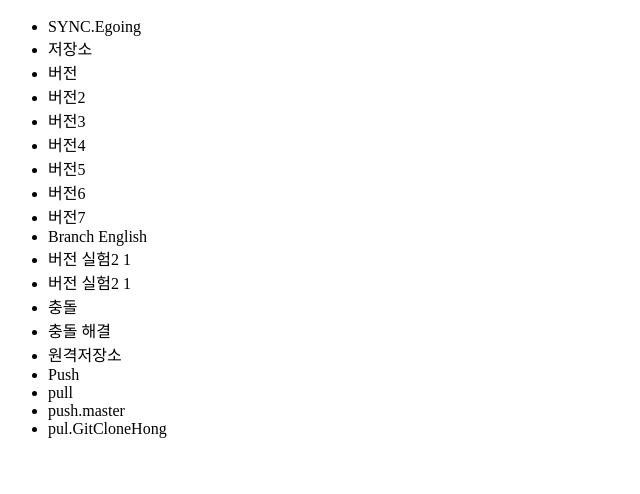
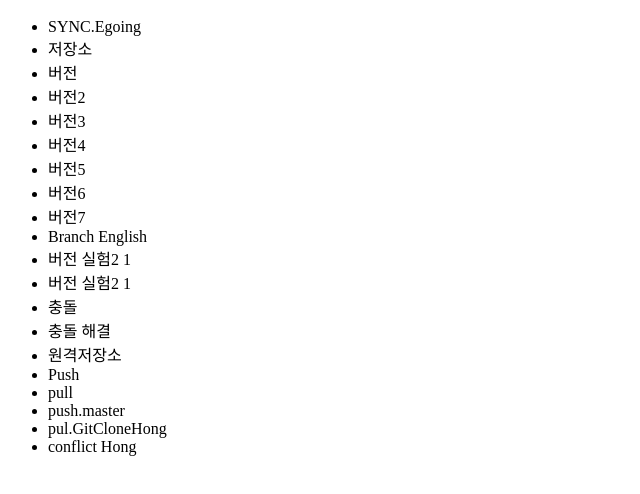
Before and after one commit to mr-hshong/hong_git_study, a plain HTML site: page index.html in a window 1280 px wide. Shown: the part 48-542 px from the top of the page, without its empty margins (0-640 px from the left). Drawn offline with Linux system fonts and the light colour scheme.

Commit message:
conflict Hong

```diff
--- a/index.html
+++ b/index.html
@@ -30,6 +30,7 @@
             <li>pull</li>
             <li>push.master</li>
             <li>pul.GitCloneHong</li>
+            <li>conflict Hong</li>
         </ul>
     </body>
 </html>
```
